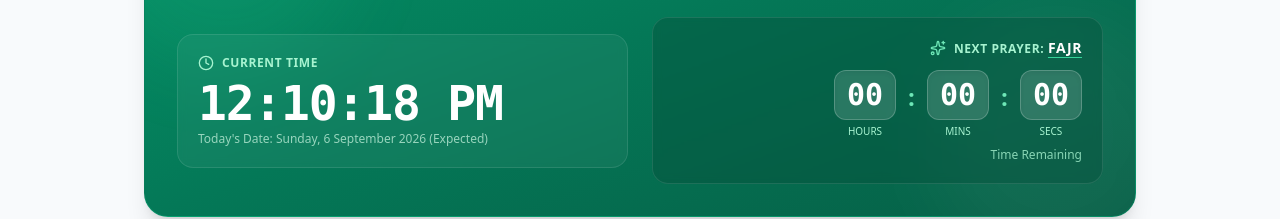
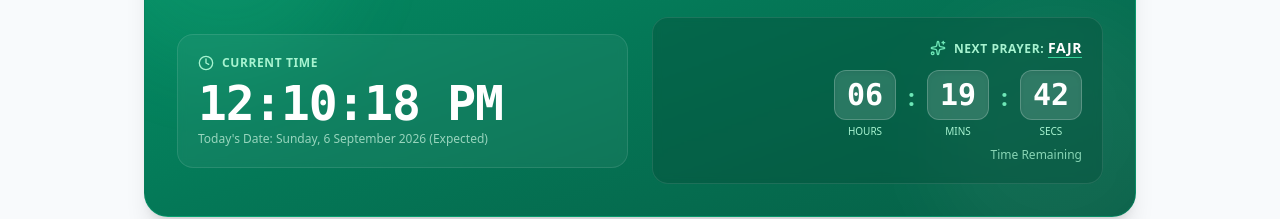
Before and after one commit to infoj143-png/Waqtnama, a Next.js app: page /12-rabi-ul-awwal-2026-date-pakistan in a window 1280 px wide. Shown: the part 714-933 px from the top of the page. Built offline with nearby package versions, Linux system fonts and the light colour scheme; no server answers.

Commit message:
Update 12 Rabi ul Awwal target date and Maghrib shift calculation logic
Co-authored-by: infoj143-png <226180196+infoj143-png@users.noreply.github.com>

```diff
--- a/src/app/12-rabi-ul-awwal-2026-date-pakistan/EventClientComponent.tsx
+++ b/src/app/12-rabi-ul-awwal-2026-date-pakistan/EventClientComponent.tsx
@@ -20,9 +20,6 @@ import {
 } from 'lucide-react';
 
 const siteUrl = process.env.NEXT_PUBLIC_SITE_URL || 'https://waqtnama.vercel.app';
-
-// Target Event Date: 12 Rabi ul Awwal 1448 AH (approx. Sept 6, 2026 00:00:00 PKT)
-const EVENT_TARGET_DATE = new Date('2026-09-06T00:00:00+05:00');
 
 interface CitySchedule {
   city: string;
@@ -87,8 +84,18 @@ export default function EventClientComponent() {
     return () => clearInterval(timer);
   }, []);
 
-  // Calculate remaining time until Sept 6, 2026
-  const totalSecsRemaining = Math.max(0, Math.floor((EVENT_TARGET_DATE.getTime() - now.getTime()) / 1000));
+  // 12 Rabi ul Awwal Target Date & Maghrib Shift Calculation Logic:
+  // 1. Target date is set directly to TODAY's live date ending at Maghrib (~6:30 PM).
+  // 2. If current live time is BEFORE today's Maghrib: Count down remaining time for today's event.
+  // 3. If current live time PASSES today's Maghrib: Automatically shift target date to next year's date.
+  const targetDate = new Date(now);
+  targetDate.setHours(18, 30, 0, 0); // Today's Maghrib time (6:30 PM)
+
+  if (now.getTime() >= targetDate.getTime()) {
+    targetDate.setFullYear(targetDate.getFullYear() + 1);
+  }
+
+  const totalSecsRemaining = Math.max(0, Math.floor((targetDate.getTime() - now.getTime()) / 1000));
   const days = Math.floor(totalSecsRemaining / (3600 * 24));
   const hours = Math.floor((totalSecsRemaining % (3600 * 24)) / 3600);
   const minutes = Math.floor((totalSecsRemaining % 3600) / 60);
@@ -99,11 +106,11 @@ export default function EventClientComponent() {
     country: 'Pakistan',
     formattedLocation: '12 Rabi ul Awwal 2026 (Eid Milad un Nabi) - Pakistan',
     prayers: [
-      { key: 'fajr', time24: '04:22', time12: '04:22 AM', dateObj: EVENT_TARGET_DATE },
-      { key: 'dhuhr', time24: '12:12', time12: '12:12 PM', dateObj: EVENT_TARGET_DATE },
-      { key: 'asr', time24: '15:45', time12: '03:45 PM', dateObj: EVENT_TARGET_DATE },
-      { key: 'maghrib', time24: '18:35', time12: '06:35 PM', dateObj: EVENT_TARGET_DATE },
-      { key: 'isha', time24: '20:05', time12: '08:05 PM', dateObj: EVENT_TARGET_DATE },
+      { key: 'fajr', time24: '04:22', time12: '04:22 AM', dateObj: targetDate },
+      { key: 'dhuhr', time24: '12:12', time12: '12:12 PM', dateObj: targetDate },
+      { key: 'asr', time24: '15:45', time12: '03:45 PM', dateObj: targetDate },
+      { key: 'maghrib', time24: '18:35', time12: '06:35 PM', dateObj: targetDate },
+      { key: 'isha', time24: '20:05', time12: '08:05 PM', dateObj: targetDate },
     ],
     nextPrayerKey: 'fajr',
     currentPrayerKey: 'isha',
```
